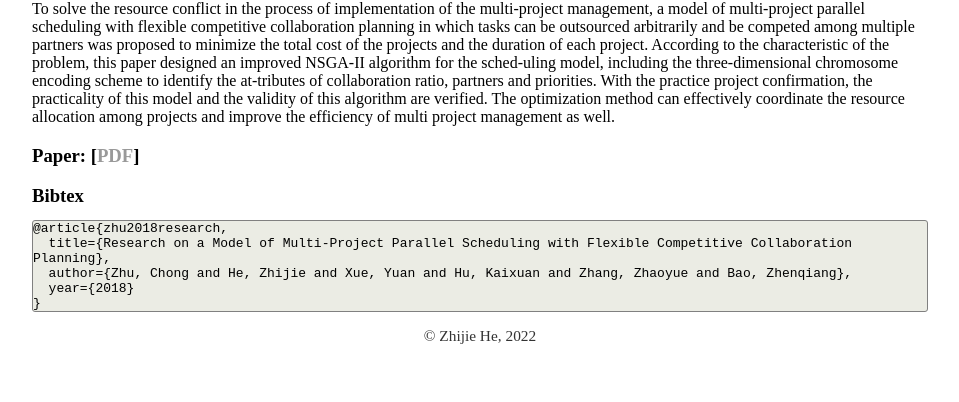
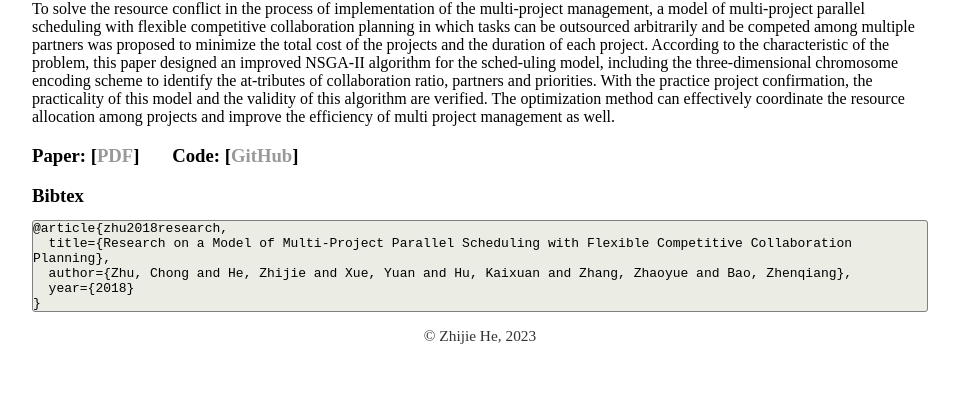
Before and after one commit to Zhijie-He/Zhijie-He.github.io, a Jekyll site: the page built from projects/multi_project/index.html, in a window 1280 px wide. Shown: the part 577-979 px from the top of the page, without its empty margins (160-1119 px from the left). Built offline with Jekyll 4.4.1, drawn with Linux system fonts in a browser that asks for light colours.

Commit message:
add github

```diff
--- a/_layouts/default.html
+++ b/_layouts/default.html
@@ -54,7 +54,7 @@
 	<script src="/assets/js/main.js"></script>
 
 	<footer class="footer">
-		<p>&copy; Zhijie He, 2022</p>
+		<p>&copy; Zhijie He, 2023</p>
 	</footer>
 </body>
 
--- a/projects/multi_project/index.html
+++ b/projects/multi_project/index.html
@@ -26,7 +26,8 @@ title: "Research on a Model of Multi-Project Parallel Scheduling with Flexible C
 </td>
 
 <td>
-	<h3> Paper: [<a href="Research_on_a_Model_of_Multi-Project_Parallel_Sche.pdf">PDF</a>] &nbsp; &nbsp; &nbsp;  </h3>
+	<h3> Paper: [<a href="Research_on_a_Model_of_Multi-Project_Parallel_Sche.pdf">PDF</a>] &nbsp; &nbsp; &nbsp;
+		Code: [<a href="https://github.com/Zhijie-He/MPPS">GitHub</a>] &nbsp; &nbsp; &nbsp;  </h3>
 </td>
 
 
--- a/projects/multi_skill/index.html
+++ b/projects/multi_skill/index.html
@@ -40,9 +40,9 @@ verify the efficiency of the proposed approach.
 </td>
 
 <td>
-	<h3> Paper: [<a href="Multi_skill_IESM2019.pdf">PDF</a>] &nbsp; &nbsp; &nbsp; &nbsp;  </h3>
+	<h3> Paper: [<a href="Multi_skill_IESM2019.pdf">PDF</a>] &nbsp; &nbsp; &nbsp; &nbsp;
+		 Code: [<a href="https://github.com/Zhijie-He/MSPS">GitHub</a>] &nbsp; &nbsp; &nbsp; </h3>
 </td>
-
 
 <br>
 <br>
```
